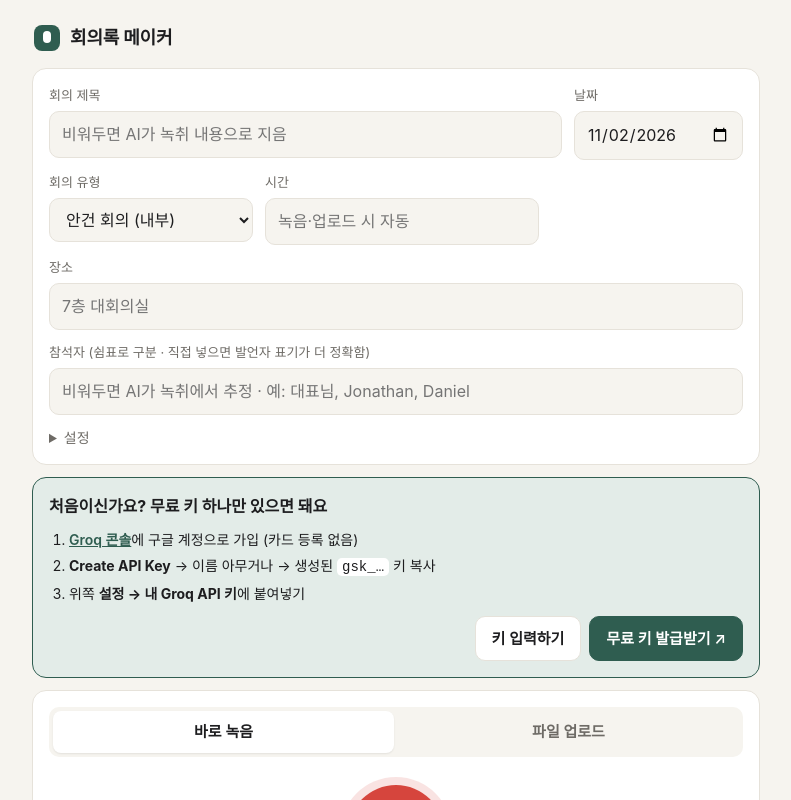
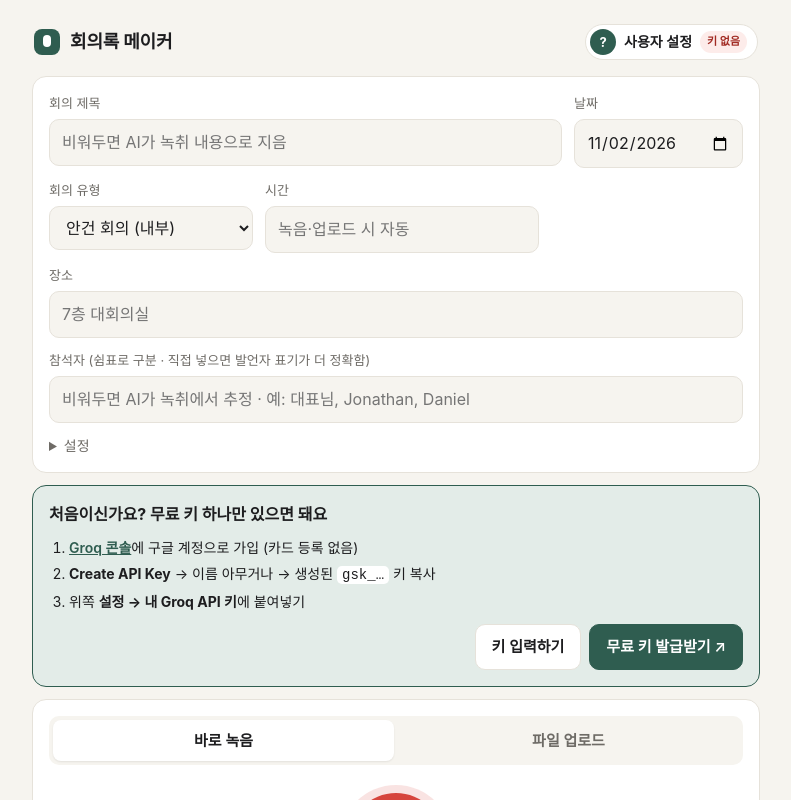
Before and after one commit to eraaster/minutes, a Next.js app: page / in a window 1280 px wide. Shown: the top 800 px of the page, without its empty margins (244-1035 px from the left). Built offline with nearby package versions, Linux system fonts and the light colour scheme; a web font is replaced by a local one.

Commit message:
설정 저장 + 사용자 표시

```diff
--- a/app/globals.css
+++ b/app/globals.css
@@ -629,3 +629,93 @@ a.btn {
   padding: 1px 5px;
   border-radius: 5px;
 }
+
+.topright {
+  display: flex;
+  align-items: center;
+  gap: 8px;
+}
+.userchip {
+  display: inline-flex;
+  align-items: center;
+  gap: 8px;
+  font: inherit;
+  font-size: 14px;
+  color: var(--ink);
+  background: var(--card);
+  border: 1px solid var(--line);
+  border-radius: 999px;
+  padding: 4px 10px 4px 4px;
+  cursor: pointer;
+  max-width: 60vw;
+}
+.userchip .avatar {
+  width: 26px;
+  height: 26px;
+  border-radius: 50%;
+  background: var(--accent);
+  color: var(--accent-ink);
+  display: grid;
+  place-items: center;
+  font-weight: 700;
+  font-size: 13px;
+  flex: none;
+}
+.userchip .who {
+  font-weight: 600;
+  overflow: hidden;
+  text-overflow: ellipsis;
+  white-space: nowrap;
+}
+.userchip .tag {
+  font-size: 11px;
+  font-weight: 700;
+  padding: 2px 7px;
+  border-radius: 999px;
+  background: var(--bg);
+  color: var(--muted);
+  flex: none;
+}
+.userchip .tag.mine {
+  background: var(--accent-soft);
+  color: var(--accent);
+}
+.userchip .tag.none {
+  background: var(--err-bg);
+  color: var(--err-ink);
+}
+.toast {
+  position: fixed;
+  left: 50%;
+  top: 16px;
+  transform: translateX(-50%);
+  z-index: 50;
+  background: var(--ink);
+  color: var(--bg);
+  padding: 10px 16px;
+  border-radius: 999px;
+  font-size: 14px;
+  font-weight: 600;
+  box-shadow: 0 6px 20px rgba(0, 0, 0, 0.18);
+  animation: toastin 0.2s ease-out;
+  max-width: calc(100vw - 32px);
+  text-align: center;
+}
+@keyframes toastin {
+  from {
+    opacity: 0;
+    transform: translate(-50%, -8px);
+  }
+}
+.unsaved {
+  margin-right: auto;
+  align-self: center;
+}
+@media (max-width: 480px) {
+  .brand > span:last-child {
+    font-size: 16px;
+  }
+  .userchip .who {
+    max-width: 90px;
+  }
+}
--- a/app/page.tsx
+++ b/app/page.tsx
@@ -93,6 +93,12 @@ export default function Home() {
   const [groqKey, setGroqKey] = useState("");
   const [showKey, setShowKey] = useState(false);
   const [settingsOpen, setSettingsOpen] = useState(false);
+  // 설정 입력값(초안) → 저장(Enter/버튼) 시 적용
+  const [dAuthor, setDAuthor] = useState("");
+  const [dKey, setDKey] = useState("");
+  const [dPw, setDPw] = useState("");
+  const [dLang, setDLang] = useState("ko");
+  const [toast, setToast] = useState("");
   const [loaded, setLoaded] = useState(false);
 
   const [segs, setSegs] = useState<Seg[]>([]);
@@ -120,6 +126,7 @@ export default function Home() {
   const [dragOver, setDragOver] = useState(false);
 
   // useCallback 안에서 최신 값을 읽기 위한 ref
+  const openSettingsRef = useRef<(k?: boolean) => void>(() => {});
   const cfg = useRef({ pw, lang, title, groqKey });
   cfg.current = { pw, lang, title, groqKey };
   const info = (): MeetingInfo => ({
@@ -147,13 +154,54 @@ export default function Home() {
       /* ignore */
     }
   }, []);
-  useEffect(() => lsSet(LS.pw, pw), [pw]);
-  useEffect(() => {
-    if (loaded) lsSet(LS.key, groqKey.trim());
-  }, [groqKey, loaded]);
-  useEffect(() => lsSet(LS.lang, lang), [lang]);
-  useEffect(() => lsSet(LS.author, author), [author]);
+
+
+
   useEffect(() => lsSet(LS.type, mtype), [mtype]);
+
+  /* ----- 설정: 초안 → 저장 ----- */
+  // (callApi 안에서 쓰기 위해 ref로 노출)
+  const KEY_RE = /^gsk_[A-Za-z0-9]{20,}$/;
+  const loadDrafts = () => {
+    setDAuthor(author);
+    setDKey(groqKey);
+    setDPw(pw);
+    setDLang(lang);
+  };
+  const openSettings = (focusKey = false) => {
+    loadDrafts();
+    setSettingsOpen(true);
+    setTimeout(() => {
+      const el = document.getElementById(focusKey ? "groq-key" : "mm-author");
+      el?.scrollIntoView({ behavior: "smooth", block: "center" });
+      el?.focus();
+    }, 60);
+  };
+  openSettingsRef.current = openSettings;
+  const dirty = dAuthor !== author || dKey !== groqKey || dPw !== pw || dLang !== lang;
+  const keyBad = !!dKey.trim() && !KEY_RE.test(dKey.trim());
+  const saveSettings = () => {
+    if (keyBad) {
+      document.getElementById("groq-key")?.focus();
+      return;
+    }
+    const a = dAuthor.trim();
+    const k = dKey.trim();
+    setAuthor(a);
+    setGroqKey(k);
+    setPw(dPw);
+    setLang(dLang);
+    lsSet(LS.author, a);
+    lsSet(LS.key, k);
+    lsSet(LS.pw, dPw);
+    lsSet(LS.lang, dLang);
+    setSettingsOpen(false);
+    setError("");
+    const who = a ? `${a}님` : "설정";
+    const mode = k ? "내 키로 사용" : dPw ? "공용 키(비밀번호)로 사용" : "키 없음";
+    setToast(`저장됐어요 · ${who} · ${mode}`);
+    setTimeout(() => setToast(""), 2600);
+  };
 
   /* ----- 세그먼트 상태 관리 ----- */
   const commit = (next: Seg[]) => {
@@ -195,7 +243,7 @@ export default function Home() {
       if (res.ok) return res.json();
       if (res.status === 401) {
         const b = await res.json().catch(() => ({}));
-        setSettingsOpen(true);
+        openSettingsRef.current(true);
         throw new AuthError(b.error || "설정에서 '내 Groq API 키'를 넣거나 접속 비밀번호를 입력해 주세요.");
       }
       if (res.status === 429 || res.status >= 500) {
@@ -532,12 +580,35 @@ export default function Home() {
           <span className="logo" aria-hidden />
           <span>회의록 메이커</span>
         </div>
+        <div className="topright">
           {started && (
             <button className="btn ghost sm" onClick={newMeeting}>
               새 회의
             </button>
           )}
+          {loaded && (
+            <button
+              className="userchip"
+              onClick={() => (settingsOpen ? setSettingsOpen(false) : openSettings())}
+              title="설정 열기"
+            >
+              <span className="avatar" aria-hidden>
+                {author ? author.trim().charAt(0).toUpperCase() : "?"}
+              </span>
+              <span className="who">{author ? `${author}님` : "사용자 설정"}</span>
+              <span className={`tag${groqKey ? " mine" : pw ? "" : " none"}`}>
+                {groqKey ? "내 키" : pw ? "공용" : "키 없음"}
+              </span>
+            </button>
+          )}
+        </div>
       </header>
+
+      {toast && (
+        <div className="toast" role="status">
+          {toast}
+        </div>
+      )}
 
       <section className="card">
         <div className="row">
@@ -579,10 +650,41 @@ export default function Home() {
         <details
           className="settings"
           open={settingsOpen}
-          onToggle={(e) => setSettingsOpen((e.currentTarget as HTMLDetailsElement).open)}
+          onToggle={(e) => {
+            const open = (e.currentTarget as HTMLDetailsElement).open;
+            if (open && !settingsOpen) loadDrafts();
+            setSettingsOpen(open);
+          }}
         >
-          <summary>설정{groqKey.trim() ? " · 내 키 사용 중" : ""}</summary>
-          <div className="field keyfield">
+          <summary>설정</summary>
+          <form
+            onSubmit={(e) => {
+              e.preventDefault();
+              saveSettings();
+            }}
+          >
+            <div className="row">
+              <label className="field">
+                <span>사용자 이름 (작성자)</span>
+                <input
+                  id="mm-author"
+                  value={dAuthor}
+                  onChange={(e) => setDAuthor(e.target.value)}
+                  placeholder="예: Claire"
+                  autoComplete="off"
+                  enterKeyHint="done"
+                />
+              </label>
+              <label className="field">
+                <span>인식 언어</span>
+                <select value={dLang} onChange={(e) => setDLang(e.target.value)}>
+                  <option value="ko">한국어</option>
+                  <option value="auto">자동 감지</option>
+                  <option value="en">English</option>
+                </select>
+              </label>
+            </div>
+            <div className="field keyfield mt">
               <span>
                 내 Groq API 키 (무료) ·{" "}
                 <a href={GROQ_KEYS_URL} target="_blank" rel="noopener noreferrer">
@@ -593,45 +695,43 @@ export default function Home() {
                 <input
                   id="groq-key"
                   type={showKey ? "text" : "password"}
-                value={groqKey}
-                onChange={(e) => setGroqKey(e.target.value)}
-                placeholder="gsk_로 시작하는 키 붙여넣기"
+                  value={dKey}
+                  onChange={(e) => setDKey(e.target.value)}
+                  placeholder="gsk_로 시작하는 키 붙여넣고 Enter"
                   autoComplete="off"
                   spellCheck={false}
+                  enterKeyHint="done"
                 />
                 <button type="button" className="btn sm" onClick={() => setShowKey((v) => !v)}>
                   {showKey ? "숨기기" : "보기"}
                 </button>
               </div>
-            {groqKey.trim() && !/^gsk_[A-Za-z0-9]{20,}$/.test(groqKey.trim()) && (
+              {keyBad && (
                 <small className="warnline">키 형식이 맞지 않아요. gsk_로 시작하는 전체 키를 붙여넣어 주세요.</small>
               )}
-            <small className="muted">키는 이 브라우저에만 저장되고, 내 키를 넣으면 비밀번호 없이 내 무료 한도로 사용해요.</small>
+              <small className="muted">키는 이 브라우저에만 저장돼요. 내 키를 넣으면 비밀번호 없이 내 무료 한도로 사용해요.</small>
             </div>
-          <div className="row">
-            <label className="field">
-              <span>작성자</span>
-              <input value={author} onChange={(e) => setAuthor(e.target.value)} placeholder="박다솔 매니저" autoComplete="off" />
-            </label>
-            <label className="field">
-              <span>인식 언어</span>
-              <select value={lang} onChange={(e) => setLang(e.target.value)}>
-                <option value="ko">한국어</option>
-                <option value="auto">자동 감지</option>
-                <option value="en">English</option>
-              </select>
-            </label>
-            <label className="field grow">
+            <label className="field mt">
               <span>접속 비밀번호 (키가 없을 때)</span>
               <input
                 type="password"
-                value={pw}
-                onChange={(e) => setPw(e.target.value)}
+                value={dPw}
+                onChange={(e) => setDPw(e.target.value)}
                 placeholder="사이트 관리자에게 받은 비밀번호"
                 autoComplete="current-password"
+                enterKeyHint="done"
               />
             </label>
+            <div className="actions">
+              {dirty && <span className="muted unsaved">저장 안 된 변경사항 · Enter로 저장</span>}
+              <button type="button" className="btn ghost" onClick={() => setSettingsOpen(false)}>
+                닫기
+              </button>
+              <button type="submit" className="btn primary" disabled={keyBad}>
+                저장
+              </button>
             </div>
+          </form>
         </details>
       </section>
 
@@ -653,17 +753,7 @@ export default function Home() {
             </li>
           </ol>
           <div className="actions">
-            <button
-              className="btn"
-              onClick={() => {
-                setSettingsOpen(true);
-                setTimeout(() => {
-                  const el = document.getElementById("groq-key");
-                  el?.scrollIntoView({ behavior: "smooth", block: "center" });
-                  el?.focus();
-                }, 50);
-              }}
-            >
+            <button className="btn" onClick={() => openSettings(true)}>
               키 입력하기
             </button>
             <a className="btn primary" href={GROQ_KEYS_URL} target="_blank" rel="noopener noreferrer">
```
Lines whose indentation alone changed are shown as unchanged.
